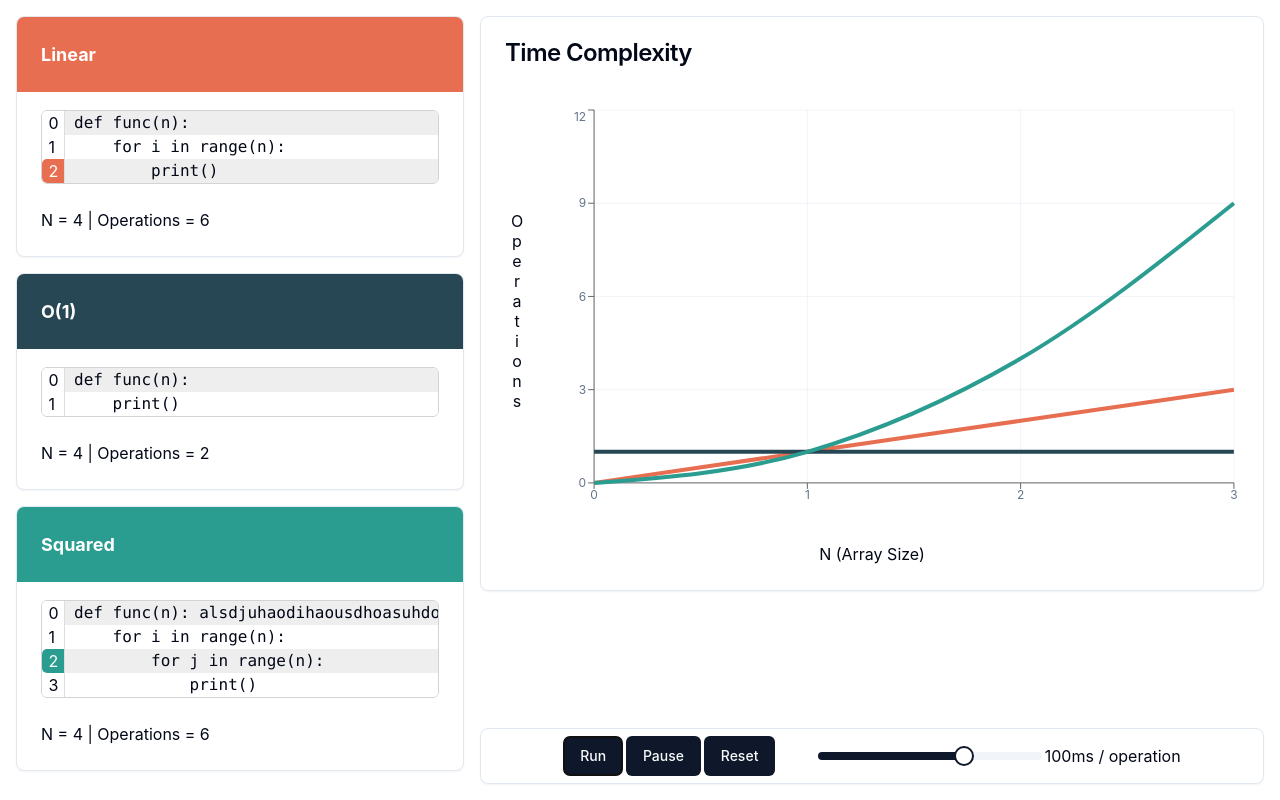
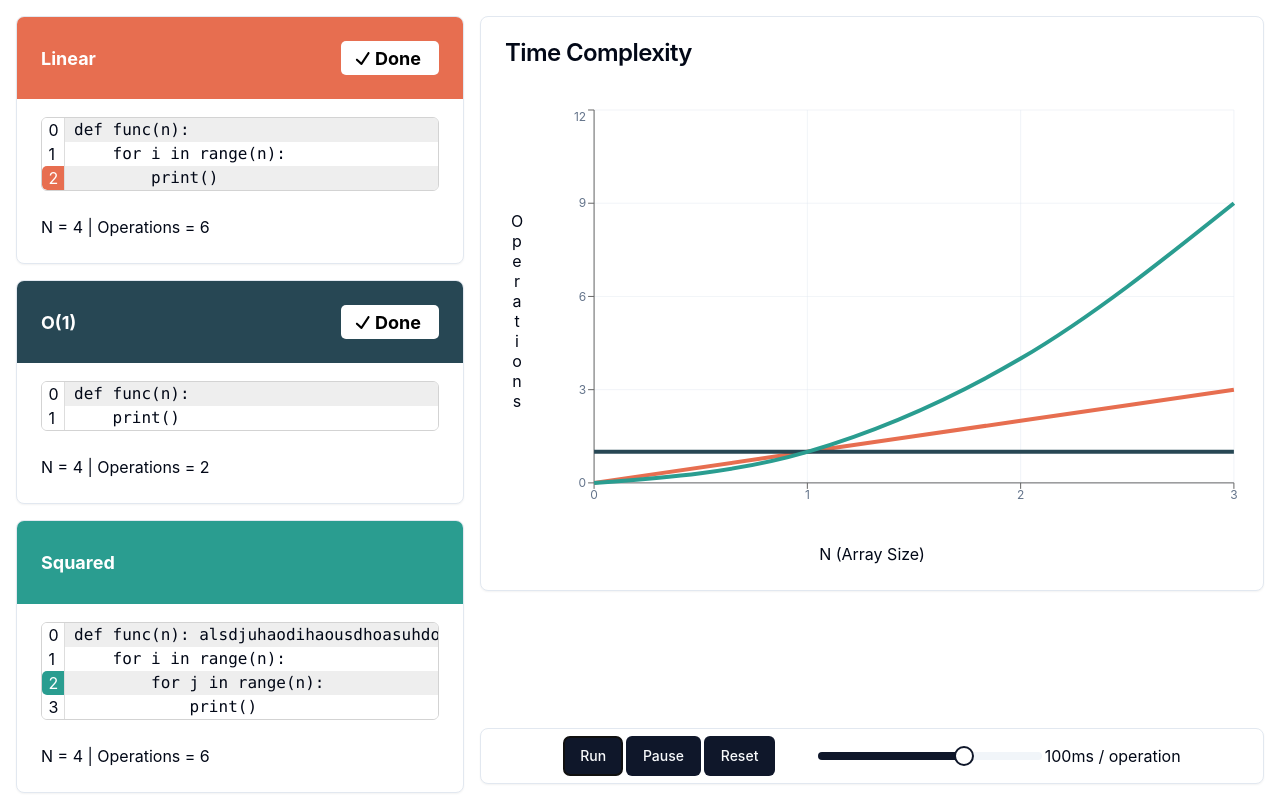
Before and after one commit to Unsynx/bigovisual, a React (Vite) app: page / in a window 1280 px wide. Both pictures are taken after a click on the button "Run". Built offline with nearby package versions, Linux system fonts and the light colour scheme.

Commit message:
CodeBlock done marker

```diff
--- a/src/CodeBlock.css
+++ b/src/CodeBlock.css
@@ -52,4 +52,25 @@
     margin-bottom: 1em;
     font-size: large;
     font-weight: bold;
+    display: flex;
+    justify-content: space-between;
+    flex-direction: row;
+    align-items: center;
 }
+
+.done_label {
+    margin-top: 0 !important;
+    color: black;
+    background: white;
+    padding: 0.2em 1em 0.2em 0.5em;
+    border-radius: 5px;
+
+    display: flex;
+    flex-direction: row;
+    align-items: center;
+    justify-content: space-between;
+}
+
+.code_title {
+    padding: 0.2em 0 0.2em 0;
+}
--- a/src/CodeBlock.tsx
+++ b/src/CodeBlock.tsx
@@ -21,6 +21,17 @@ function parseCode(highlightedIndex: number, text: string, color: string) {
     return result;
 }
 
+function isDone(operations: number, maxOperations: number) {
+    if (operations > maxOperations) {
+        return (
+            <div className="done_label">
+                <svg width="25" height="25" viewBox="0 0 15 15" fill="none" xmlns="http://www.w3.org/2000/svg"><path d="M11.4669 3.72684C11.7558 3.91574 11.8369 4.30308 11.648 4.59198L7.39799 11.092C7.29783 11.2452 7.13556 11.3467 6.95402 11.3699C6.77247 11.3931 6.58989 11.3355 6.45446 11.2124L3.70446 8.71241C3.44905 8.48022 3.43023 8.08494 3.66242 7.82953C3.89461 7.57412 4.28989 7.55529 4.5453 7.78749L6.75292 9.79441L10.6018 3.90792C10.7907 3.61902 11.178 3.53795 11.4669 3.72684Z" fill="currentColor" fill-rule="evenodd" clip-rule="evenodd"></path></svg>
+                <p>Done</p>
+            </div>
+        )
+    }
+}
+
 
 interface CodeBlockProps {
     tick: number;
@@ -31,7 +42,10 @@ interface CodeBlockProps {
 export function CodeBlock(props:CodeBlockProps) {
   return (
     <Card className="code_card">
-        <CardHeader className="code_header" style={{background: props.codeData.color}}>{props.codeData.name}</CardHeader>
+        <CardHeader className="code_header" style={{background: props.codeData.color}}>
+            <p className="code_title">{props.codeData.name}</p>
+            {isDone(props.tick, props.codeData.operations_per_n(props.n))}
+        </CardHeader>
         <CardContent className="code_body">
             <div className="sub_body">
                 {parseCode(props.codeData.flowGuide.tickToIndex(props.tick, props.n), props.codeData.code, props.codeData.color)}
```
